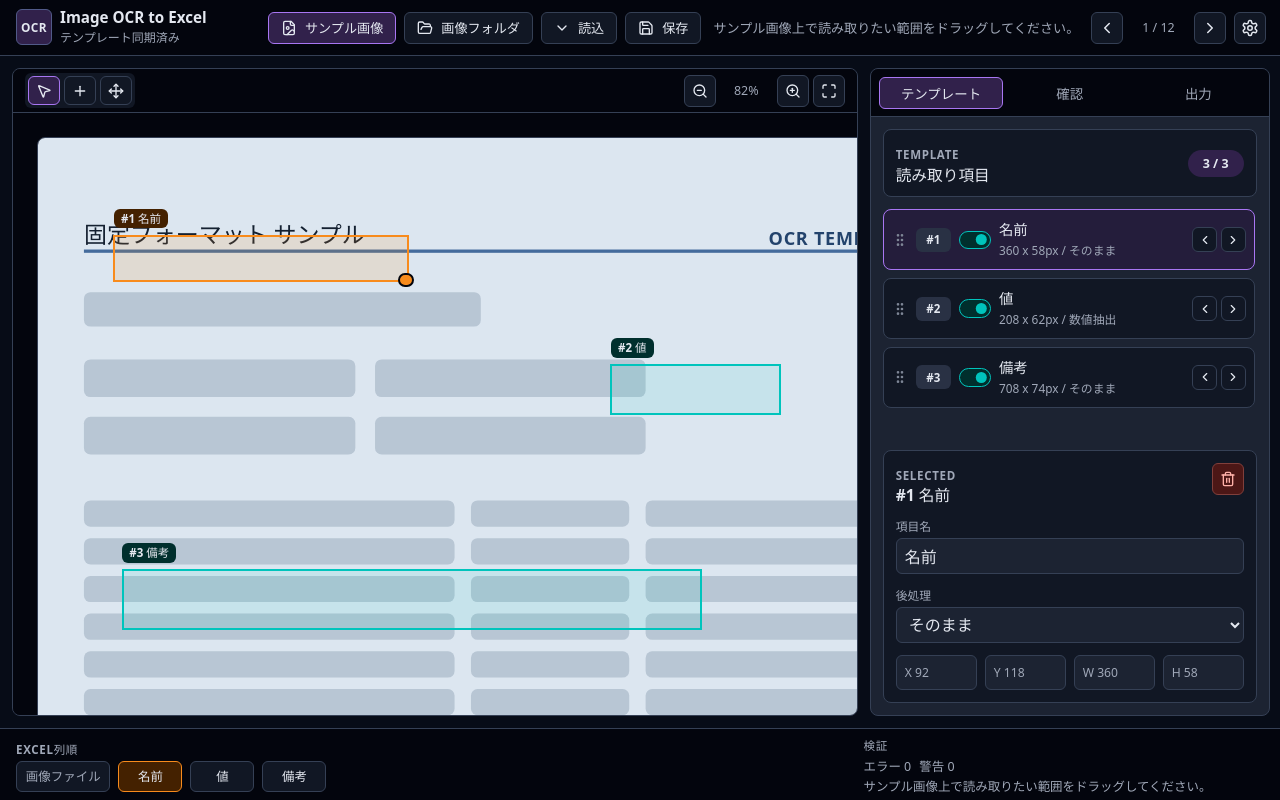
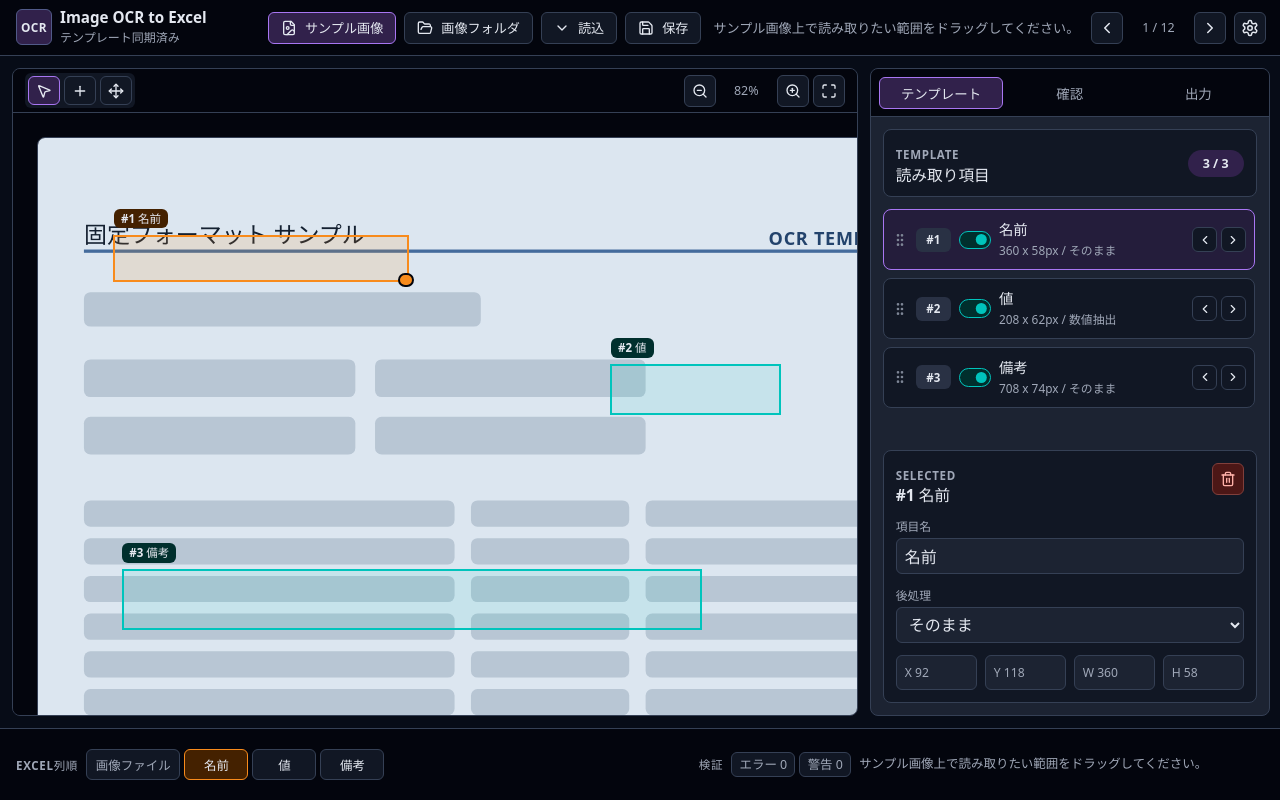
Before and after one commit to senu3/ImageOCR2Excel, a React (Vite) app in the folder web/: page / in a window 1280 px wide. Built offline with nearby package versions, Linux system fonts and the light colour scheme.

Commit message:
Refine bottom status and validation summary layout

```diff
--- a/web/src/styles.css
+++ b/web/src/styles.css
@@ -749,7 +749,9 @@ h2 {
 
 .bottom-status {
   display: grid;
-  grid-template-columns: minmax(0, 1.35fr) minmax(20rem, 0.65fr);
+  grid-template-columns: minmax(18rem, 1fr) minmax(26rem, 0.85fr);
+  align-items: center;
+  column-gap: var(--space-4);
   min-height: 0;
   padding: var(--space-2) var(--space-4);
   border-top: 1px solid var(--border);
@@ -758,14 +760,17 @@ h2 {
 .column-preview,
 .validation-summary {
   display: grid;
+  grid-template-columns: auto minmax(0, 1fr);
+  align-items: center;
   min-width: 0;
-  gap: var(--space-1);
+  gap: var(--space-2);
 }
 
 .column-chips {
   display: flex;
+  align-items: center;
   min-width: 0;
-  gap: var(--space-2);
+  gap: var(--space-1);
   overflow: hidden;
 }
 
@@ -793,21 +798,39 @@ h2 {
 }
 
 .validation-summary {
-  align-content: start;
+  grid-template-columns: auto auto minmax(0, 1fr);
+  justify-self: end;
+  width: 100%;
 }
 
 .validation-counts {
   display: flex;
-  gap: var(--space-2);
+  align-items: center;
+  gap: var(--space-1);
   color: var(--muted);
   font-size: 0.78rem;
+  white-space: nowrap;
+}
+
+.validation-counts span {
+  display: inline-flex;
+  align-items: center;
+  min-height: 1.55rem;
+  padding: 0 0.45rem;
+  border: 1px solid var(--border);
+  border-radius: var(--radius-sm);
+  background: var(--surface);
 }
 
 .validation-counts .bad {
+  border-color: oklch(0.45 0.09 25);
+  background: var(--danger-soft);
   color: var(--danger);
 }
 
 .validation-counts .warn {
+  border-color: oklch(0.48 0.09 80);
+  background: oklch(0.285 0.06 80);
   color: var(--warning);
 }
 
@@ -852,6 +875,10 @@ h2 {
     grid-template-columns: 1fr;
     gap: var(--space-2);
   }
+
+  .validation-summary {
+    justify-self: stretch;
+  }
 }
 
 @media (prefers-reduced-motion: reduce) {
```
